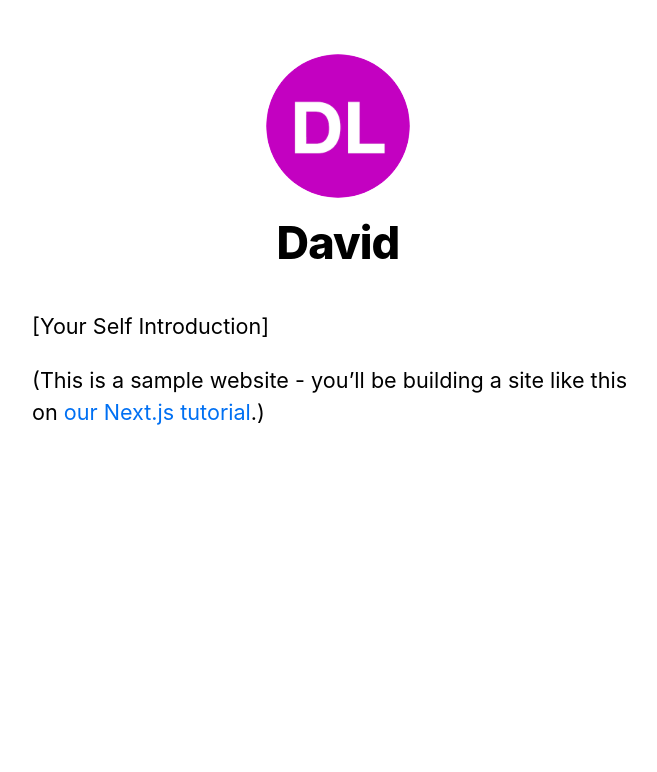
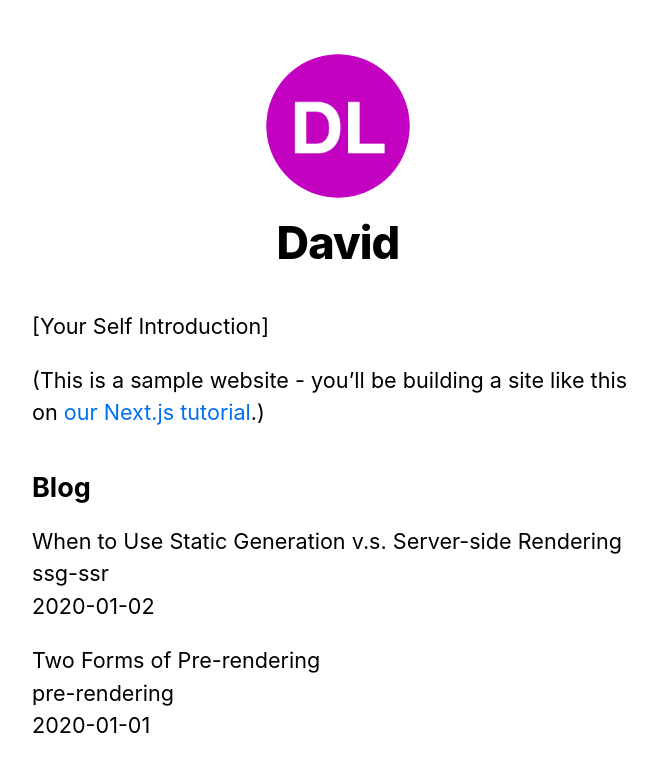
Before and after one commit to wemhr30/realthreads-nextjs-blog, a Next.js app: page / in a window 1280 px wide. Shown: the top 772 px of the page, without its empty margins (302-959 px from the left). Built offline with nearby package versions, Linux system fonts and the light colour scheme.

Commit message:
prerender data fetch

```diff
--- /dev/null
+++ b/lib/posts.js
@@ -0,0 +1,37 @@
+import fs from 'fs'
+import path from 'path'
+import matter from 'gray-matter'
+
+const postsDirectory = path.join(process.cwd(), 'posts')
+
+export function getSortedPostsData() {
+  // Get file names under /posts
+  const fileNames = fs.readdirSync(postsDirectory)
+  const allPostsData = fileNames.map(fileName => {
+    // Remove ".md" from file name to get id
+    const id = fileName.replace(/\.md$/, '')
+
+    // Read markdown file as string
+    const fullPath = path.join(postsDirectory, fileName)
+    const fileContents = fs.readFileSync(fullPath, 'utf8')
+
+    // Use gray-matter to parse the post metadata section
+    const matterResult = matter(fileContents)
+
+    // Combine the data with the id
+    return {
+      id,
+      ...matterResult.data
+    }
+  })
+  // Sort posts by date
+  return allPostsData.sort(({ date: a }, { date: b }) => {
+    if (a < b) {
+      return 1
+    } else if (a > b) {
+      return -1
+    } else {
+      return 0
+    }
+  })
+}
--- a/pages/index.js
+++ b/pages/index.js
@@ -2,7 +2,18 @@
 import Layout, { siteTitle } from '../components/layout'
 import utilStyles from '../styles/utils.module.css'
 
-export default function Home() {
+import { getSortedPostsData } from '../lib/posts'
+
+export async function getStaticProps() {
+  const allPostsData = getSortedPostsData()
+  return {
+    props: {
+      allPostsData
+    }
+  }
+}
+
+export default function Home({allPostsData}) {
   return (
     <Layout home>
       <Head>
@@ -15,6 +26,20 @@
           <a href="https://nextjs.org/learn">our Next.js tutorial</a>.)
         </p>
       </section>
+      <section className={`${utilStyles.headingMd} ${utilStyles.padding1px}`}>
+        <h2 className={utilStyles.headingLg}>Blog</h2>
+        <ul className={utilStyles.list}>
+          {allPostsData.map(({ id, date, title }) => (
+            <li className={utilStyles.listItem} key={id}>
+              {title}
+              <br />
+              {id}
+              <br />
+              {date}
+            </li>
+          ))}
+        </ul>
+      </section>
     </Layout>
   )
 }
--- /dev/null
+++ b/posts/pre-rendering.md
@@ -0,0 +1,11 @@
+---
+title: 'Two Forms of Pre-rendering'
+date: '2020-01-01'
+---
+
+Next.js has two forms of pre-rendering: **Static Generation** and **Server-side Rendering**. The difference is in **when** it generates the HTML for a page.
+
+- **Static Generation** is the pre-rendering method that generates the HTML at **build time**. The pre-rendered HTML is then _reused_ on each request.
+- **Server-side Rendering** is the pre-rendering method that generates the HTML on **each request**.
+
+Importantly, Next.js lets you **choose** which pre-rendering form to use for each page. You can create a "hybrid" Next.js app by using Static Generation for most pages and using Server-side Rendering for others.
--- /dev/null
+++ b/posts/ssg-ssr.md
@@ -0,0 +1,19 @@
+---
+title: 'When to Use Static Generation v.s. Server-side Rendering'
+date: '2020-01-02'
+---
+
+We recommend using **Static Generation** (with and without data) whenever possible because your page can be built once and served by CDN, which makes it much faster than having a server render the page on every request.
+
+You can use Static Generation for many types of pages, including:
+
+- Marketing pages
+- Blog posts
+- E-commerce product listings
+- Help and documentation
+
+You should ask yourself: "Can I pre-render this page **ahead** of a user's request?" If the answer is yes, then you should choose Static Generation.
+
+On the other hand, Static Generation is **not** a good idea if you cannot pre-render a page ahead of a user's request. Maybe your page shows frequently updated data, and the page content changes on every request.
+
+In that case, you can use **Server-Side Rendering**. It will be slower, but the pre-rendered page will always be up-to-date. Or you can skip pre-rendering and use client-side JavaScript to populate data.
```
